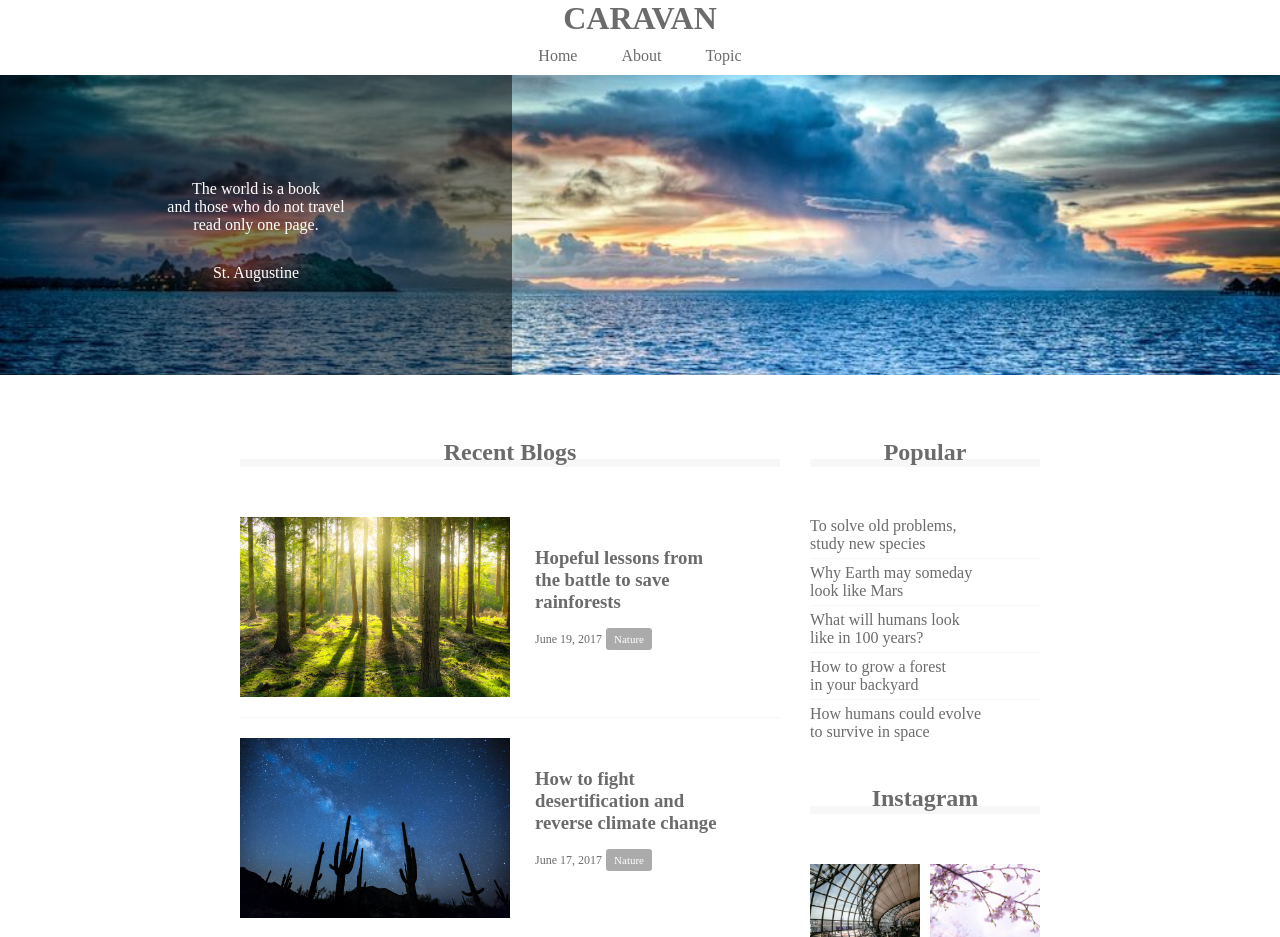
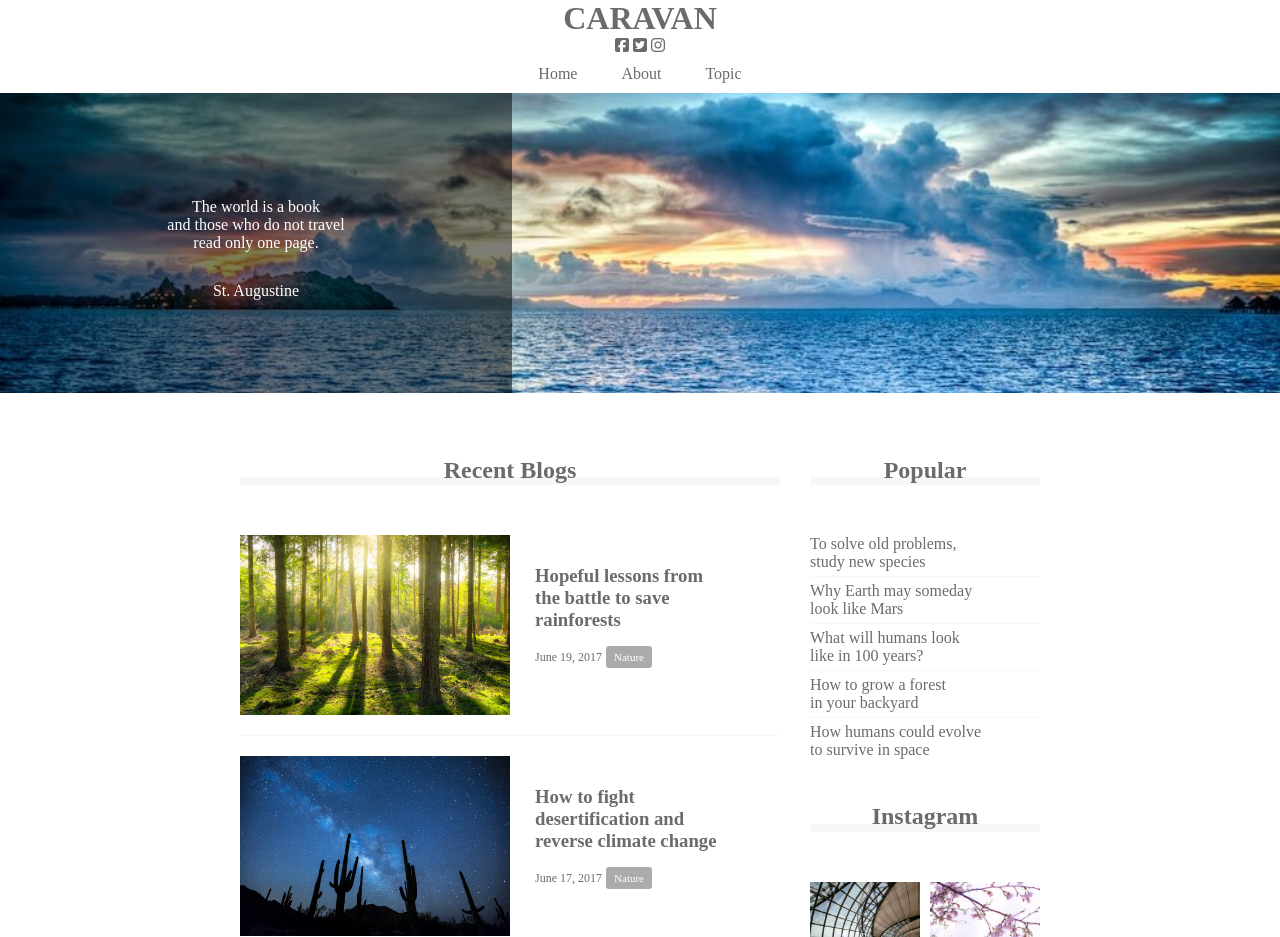
Before and after one commit to 20986tsuruma/HTML-CSS-caravan, a plain HTML site: page index.html in a window 1280 px wide. Shown: the top 937 px of the page. Drawn offline with Linux system fonts and the light colour scheme.

Commit message:
[Finish] 1-9

```diff
--- a/index.html
+++ b/index.html
@@ -2,6 +2,7 @@
 <html>
 <head>
   <meta charset="UTF-8">
+  <script src="https://kit.fontawesome.com/0c25928deb.js" crossorigin="anonymous"></script>
   <link rel="stylesheet" href="style.css">
   <title>CARAVAN</title>
 </head>
@@ -10,6 +11,11 @@
 		<h1 class="headline">
 			<a href="index.html">CARAVAN</a>
 		</h1>
+		<div class="social">
+			<i class="fab fa-facebook-square"></i>
+			<i class="fab fa-twitter-square"></i>
+			<i class="fab fa-instagram"></i>
+		</div>
 	</header>
 	<nav>
 		<ul class="nav-list">
```
